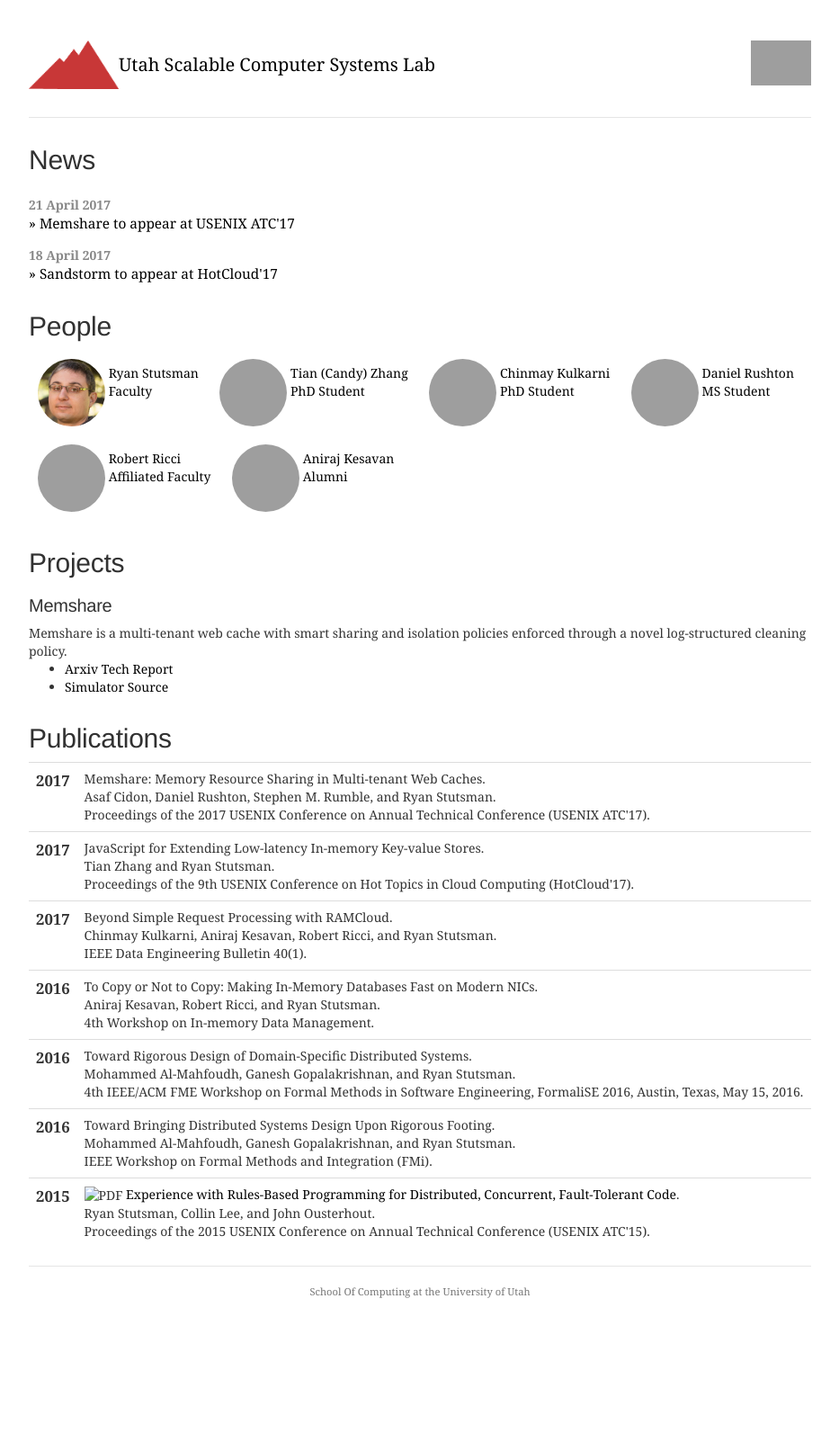
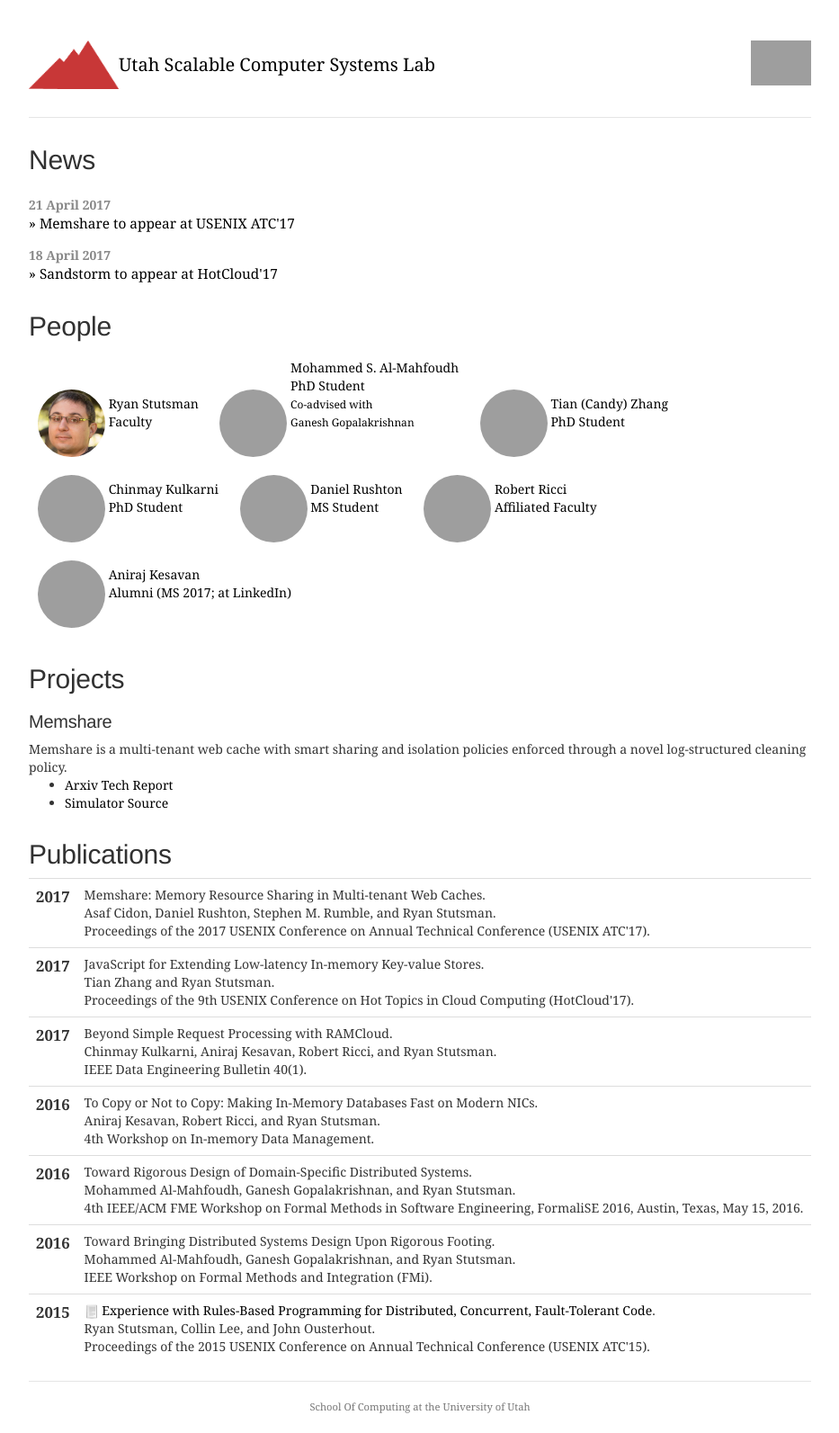
Before and after one commit to utah-scs/utah-scs.github.io, a Jekyll site: the page built from index.html, in a window 1280 px wide. Shown: the whole page at 90% size, without its empty margins (173-1106 px from the left). Built offline with Jekyll 4.4.1, drawn with Linux system fonts in a browser that asks for light colours; before the commit the page ends 1465 px from its top, so only the background shows below that; grey boxes are pictures that could not be loaded.

```diff
--- a/_data/people.yml
+++ b/_data/people.yml
@@ -6,6 +6,13 @@ ryan:
     headshot: "img/ryan-stutsman.jpg"
     bio: |
         TODO.
+
+mo:
+    display_name: "Mohammed S. Al-Mahfoudh"
+    webpage: "https://gitlab.com/mohd_sm81"
+    role: "PhD Student<br><span style='font-size: 9pt;'>Co-advised with<br>Ganesh Gopalakrishnan</a>"
+    headshot: "https://gitlab.com/uploads/user/avatar/289990/avatar.png"
+    github: "mohdsm81"
 
 candy:
     display_name: "Tian (Candy) Zhang"
@@ -37,7 +44,7 @@ rob:
 
 aniraj:
     display_name: "Aniraj Kesavan"
-    role: "Alumni"
+    role: "Alumni (MS 2017; at LinkedIn)"
     github: anirajk
     webpage: "http://anirajk.github.io"
     bio: "M.S Thesis, 2017. Now at Linkedin"
```
Also changed, not shown: code.md (deleted, +0 -9 lines), favicon.ico (added), img/pdficon_small.png (added), screenshot.png (deleted).
